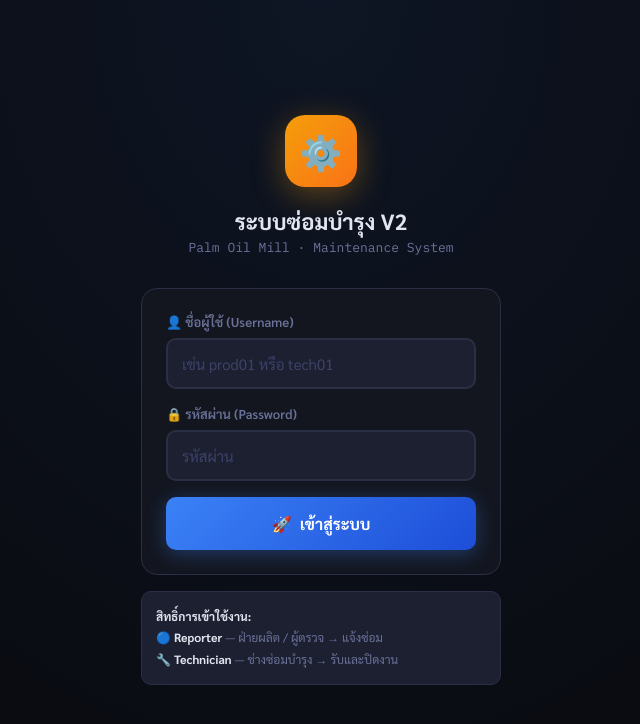
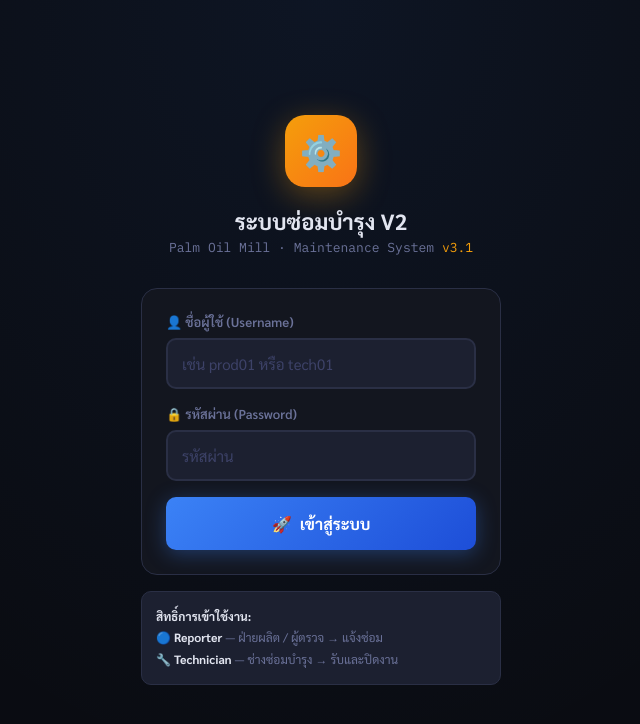
Before and after one commit to llejkmn/MaintenancefromV2, a plain HTML site: page index.html in a window 1280 px wide. Shown: the whole page, without its empty margins (319-959 px from the left). Drawn offline with Linux system fonts and the light colour scheme.

Commit message:
Update index.html

```diff
--- a/index.html
+++ b/index.html
@@ -483,7 +483,7 @@ textarea::placeholder{color:var(--text-dim)}
 <div class="page active" id="page-login">
   <div class="login-logo">⚙️</div>
   <div class="login-title">ระบบซ่อมบำรุง V2</div>
-  <div class="login-sub">Palm Oil Mill · Maintenance System</div>
+  <div class="login-sub">Palm Oil Mill · Maintenance System <span style="color:var(--accent)">v3.1</span></div>
 
   <div class="login-card">
     <label class="field-label">👤 ชื่อผู้ใช้ (Username)</label>
```
